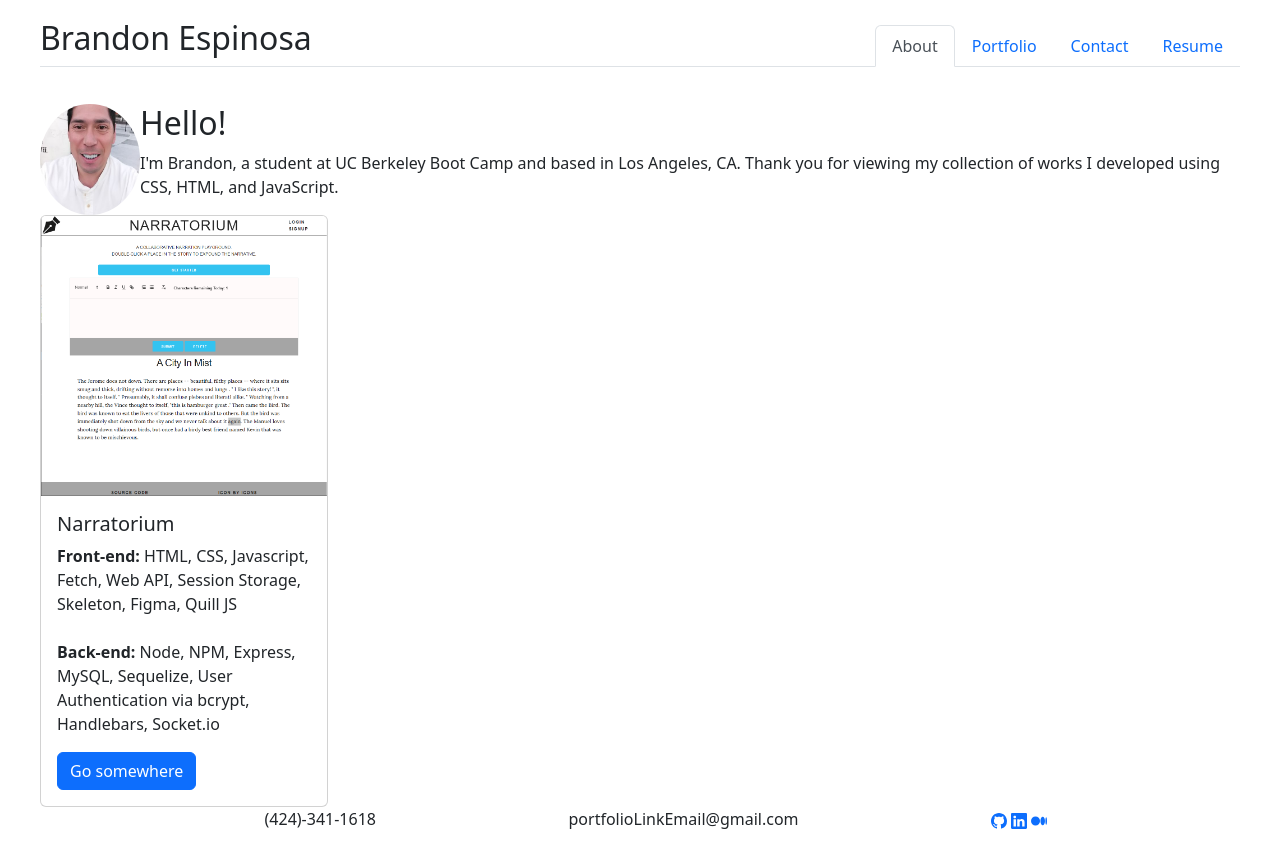
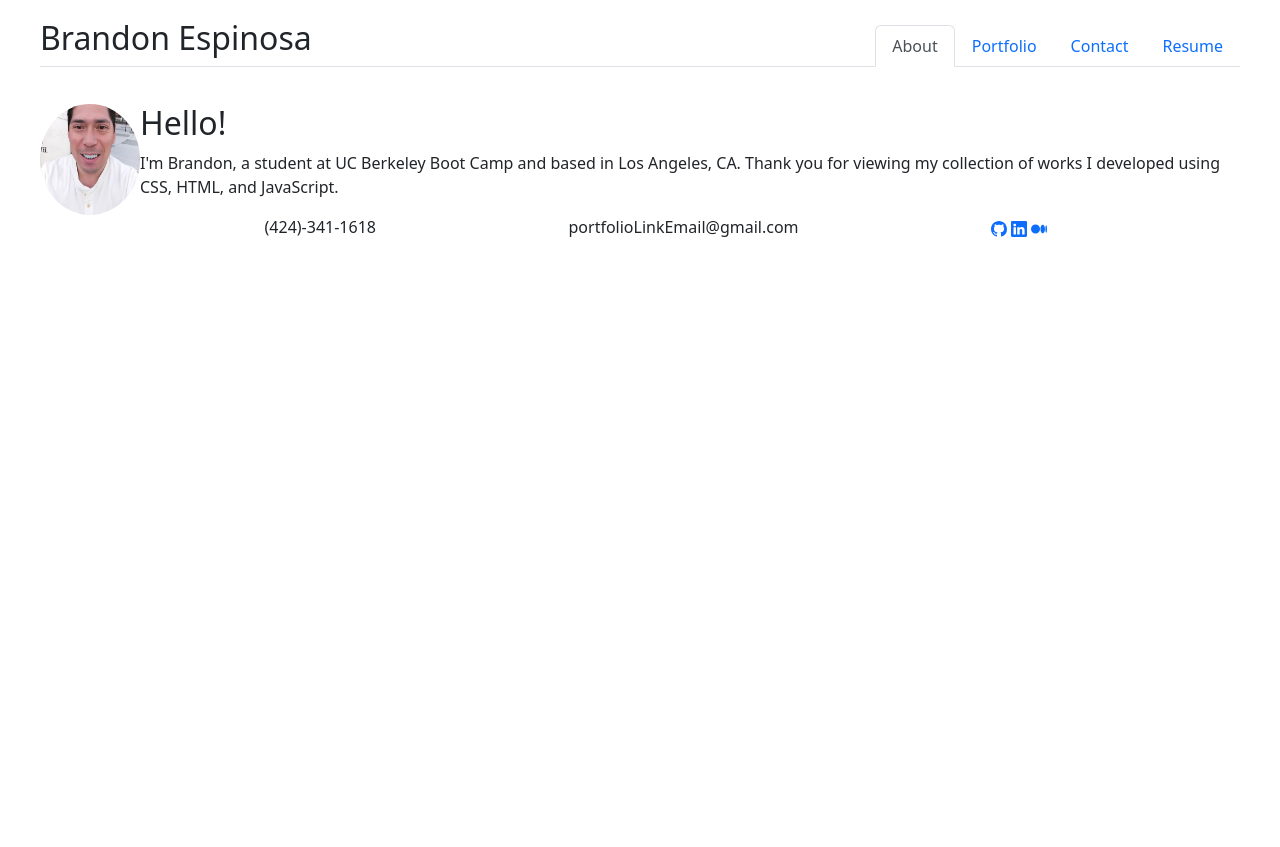
Before and after one commit to espinbrandon49/brandon-espinosa-portfolio, a React (Create React App) app: page / in a window 1280 px wide. After the commit the page ends 800 px from the top, so only its background shows below. Built offline with nearby package versions, Linux system fonts and the light colour scheme.

Commit message:
create tabination function

```diff
--- a/src/components/Contact.js
+++ b/src/components/Footer.js
@@ -14,7 +14,7 @@ const styles = {
   }
 }
 
-const Contact = () => {
+const Footer = () => {
   return (
     <footer>
       <ul style={styles.contact} >
@@ -40,4 +40,4 @@ const Contact = () => {
   )
 }
 
-export default Contact
+export default Footer
--- a/src/components/Header.js
+++ b/src/components/Header.js
@@ -1,4 +1,4 @@
-import React, { useState } from "react";
+import React from "react";
 
 import Name from "./minis/Name";
 import Tab from "react-bootstrap/Tab";
@@ -11,21 +11,21 @@ const styles = {
   },
 }
 
-const Header = () => {
-  const [key, setKey] = useState('about');
+const Header = ({key, handlePageChange}) => {
+  // const [key, setKey] = useState('about');
 
-  function changeRender(key) {
-    if (key === 'about') {
-      console.log(key)
-    } else if (key === 'portfolio') {
-      console.log(key)
-    } else if (key === 'contact') {
-      console.log(key)
-    } else if (key === 'resume') {
-      console.log(key)
-    }
-    return key
-  }
+  // function changeRender(key) {
+  //   if (key === 'about') {
+  //     console.log(key)
+  //   } else if (key === 'portfolio') {
+  //     console.log(key)
+  //   } else if (key === 'contact') {
+  //     console.log(key)
+  //   } else if (key === 'resume') {
+  //     console.log(key)
+  //   }
+  //   return key
+  // }
 
   return (
     <div >
@@ -34,7 +34,8 @@ const Header = () => {
         activeKey={key}
         id="uncontrolled-tab-example" className="mb-3 justify-content-end"
         style={styles.name}
-        onSelect={(k) => setKey(k)}
+        onSelect={(key) => handlePageChange(key)}
+        // onSelect={(k) => setKey(k)}
       >
         <Tab eventKey="about" title="About"></Tab>
         <Tab eventKey="portfolio" title="Portfolio"></Tab>
--- a/src/components/Main.js
+++ /dev/null
@@ -1,14 +0,0 @@
-import React from 'react'
-import About from './partials/About'
-import Portfolio from './partials/Portfolio'
-
-const Main = () => {
-  return (
-    <div>
-      <About/>
-      <Portfolio />
-    </div>
-  )
-}
-
-export default Main
--- a/src/components/PortfolioContainer.js
+++ b/src/components/PortfolioContainer.js
@@ -1,7 +1,11 @@
-import React from 'react'
+import React, { useState } from 'react'
+
+import About from './pages/About'
+import Portfolio from './pages/Portfolio'
+// import Contact from './Footer'
+// import Resume from './Footer'
 import Header from './Header'
-import Main from './Main'
-import Contact from './Contact'
+import Footer from './Footer'
 
 const styles = {
   width: {
@@ -11,11 +15,27 @@ const styles = {
 }
 
 const PortfolioContainer = () => {
+  const [key, setKey] = useState('About');
+
+  const renderPage = () => {
+    if (key === 'about') {
+      return <About />
+    }
+    if (key === 'portfolio') {
+      return <Portfolio />
+    }
+    //     {/* <Contact/> */}
+    // {/* <Resume/> */}
+    return <About />
+  }
+
+  const handlePageChange = (key) => setKey(key);
+
   return (
     <div className="App" style={styles.width}>
-      <Header />
-      <Main />
-      <Contact />
+      <Header key={key} handlePageChange={handlePageChange} />
+      {renderPage()}
+      <Footer />
     </div>
   )
 }
--- a/src/index.js
+++ b/src/index.js
@@ -1,6 +1,6 @@
 import React from 'react';
 import ReactDOM from 'react-dom/client';
-import './index.css';
+// import './index.css';
 import App from './App';
 
 const root = ReactDOM.createRoot(document.getElementById('root'));
```
Also changed, not shown: public/index.css (renamed from src/index.css), src/components/pages/About.js (renamed from src/components/partials/About.js), src/components/pages/Portfolio.js (renamed from src/components/partials/Portfolio.js).
